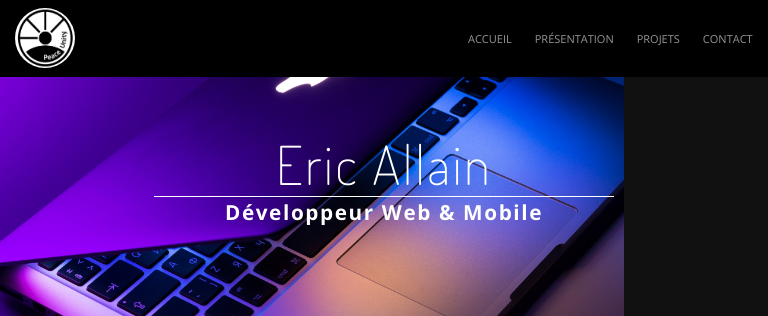
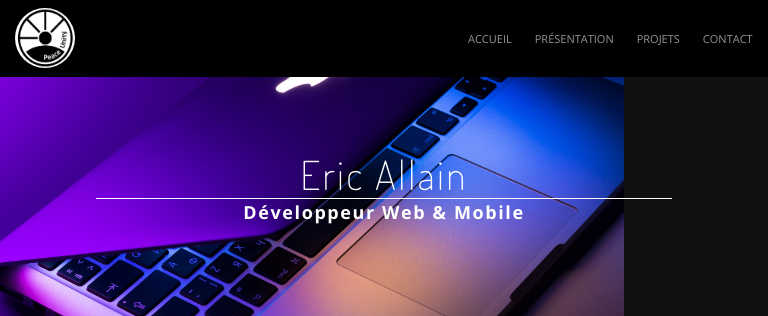
Before and after one commit to ricoland77/my-portfolio, a React (Create React App) app: page / in a window 768 px wide. Shown: the top 316 px of the page. Built offline with nearby package versions, Linux system fonts and the light colour scheme; a web font is replaced by a local one.

Commit message:
added responsive bis

```diff
--- a/src/App.css
+++ b/src/App.css
@@ -543,6 +543,16 @@ nav ul:hover {
     line-height: 4.5vw;
   }
 
+  .my-name h1 {
+    font-size: 38px;
+    padding: 9vw 0vw 0.5vh 0vw;
+  }
+
+  .my-name h2 {
+    width: 80vw;
+    font-size: 16px;
+  }
+
   .bg-img-one,
   .bg-img-two,
   .bg-img-three {
@@ -656,6 +666,15 @@ nav ul:hover {
     line-height: 17px;
   }
 
+  .my-name h1 {
+    font-size: 40px;
+  }
+
+  .my-name h2 {
+    width: 75vw;
+    font-size: 18px;
+  }
+
   .bg-img-one,
   .bg-img-two,
   .bg-img-three {
@@ -727,7 +746,7 @@ nav ul:hover {
   }
 
   .my-name h1 {
-    padding: 18vw 0vw 0.5vh 0vw;
+    padding: 20vw 0vw 0.5vh 0vw;
   }
 
   .bg-img-one,
```
